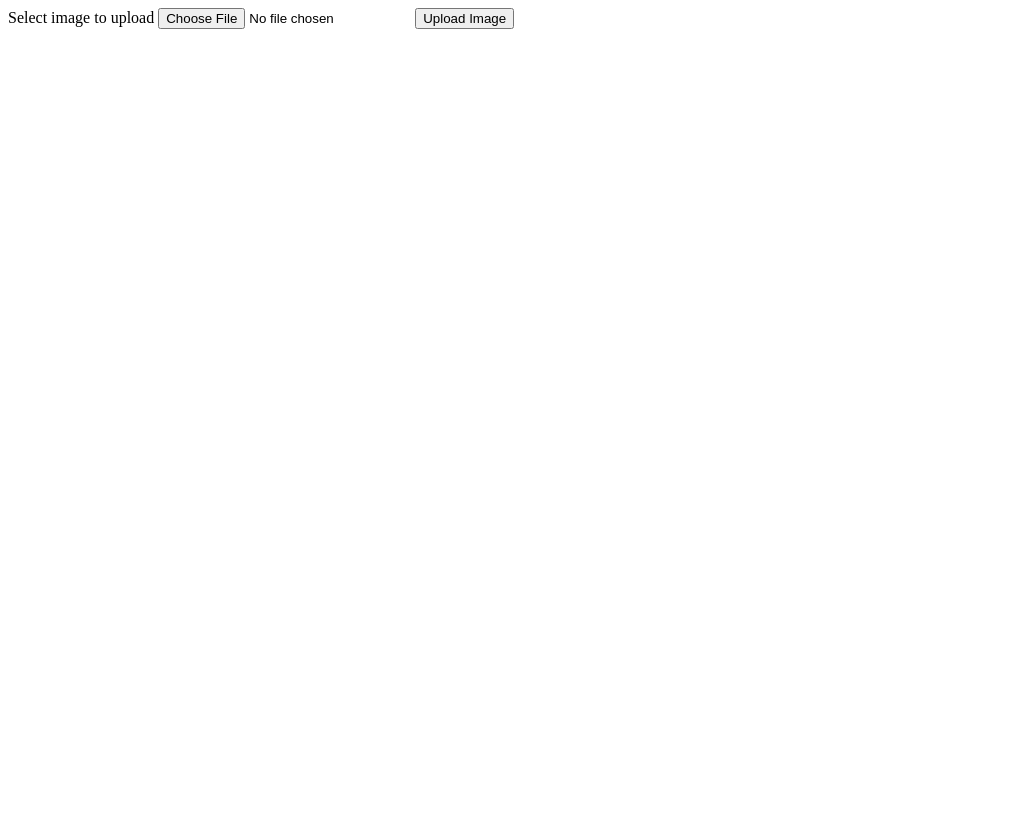
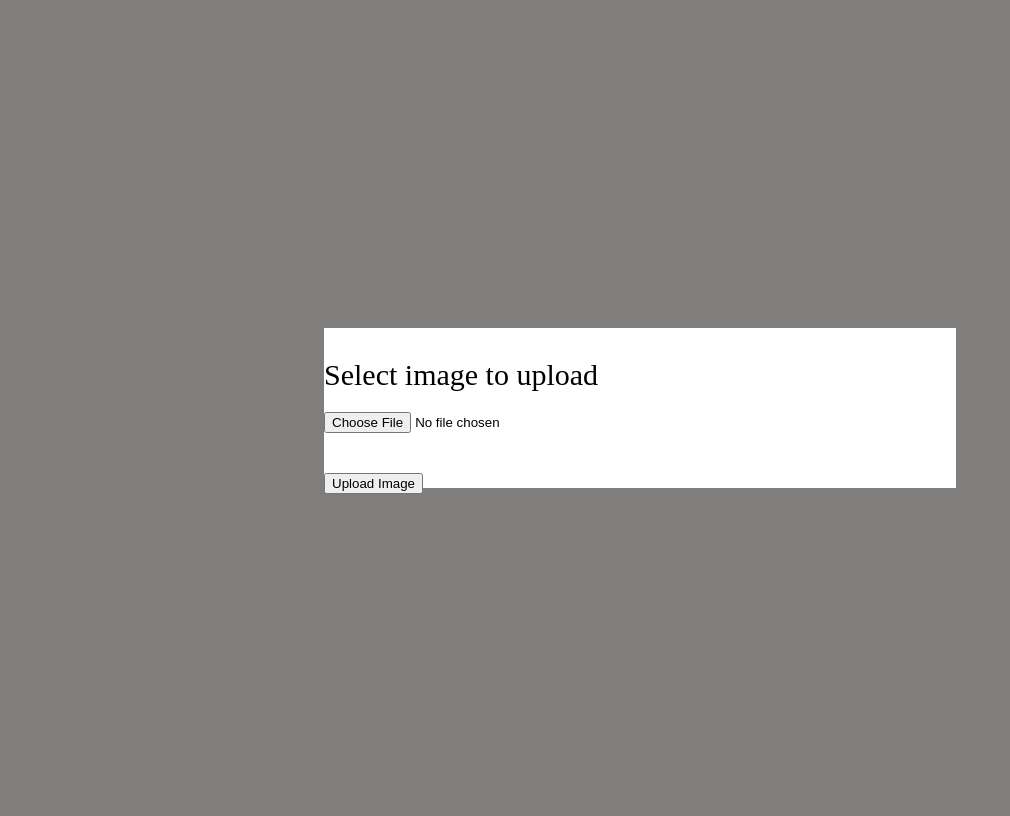
Before and after one commit to JeanMario20/php--fileUploaded, a PHP site: page / in a window 1280 px wide. Shown: the whole page, without its empty margins (0-1010 px from the left). Before the commit the page ends 29 px from the top, so only its background shows below. Run offline with PHP 8.4, Linux system fonts and the light colour scheme.

Commit message:
css done

```diff
--- a/index.php
+++ b/index.php
@@ -8,11 +8,15 @@
     <title>php Study Advance</title>
 </head>
 <body>
-    <form action="upload.php" method="post" enctype="multipart/form-data">
-        Select image to upload
-        <input type="file" name="fileToUpload">
-        <input type="submit" value="Upload Image" name="submit">
-    </form>
+    <div class="container">
+        <form class="form" action="upload.php" method="post" enctype="multipart/form-data">
+            <p>Select image to upload</p>
+            <input type="file" name="fileToUpload">
+            <br>
+            <input type="submit" value="Upload Image" name="submit">
+        </form>
+    </div>
+
 
 </body>
 </html>
--- a/styles.css
+++ b/styles.css
@@ -0,0 +1,25 @@
+body {
+    background-color: rgb(128, 125, 125);
+}
+p {
+    font-size: 30px;
+    margin-bottom: 20px;
+}
+
+input {
+    margin-bottom: 40px;
+}
+
+.container {
+    display: flex;
+    justify-content: center;
+    align-items: center;
+    flex-direction: column;
+    height: 100vh;
+}
+
+.form {
+    background-color: white;
+    width: 50%;
+    height: 20%;
+}
```
